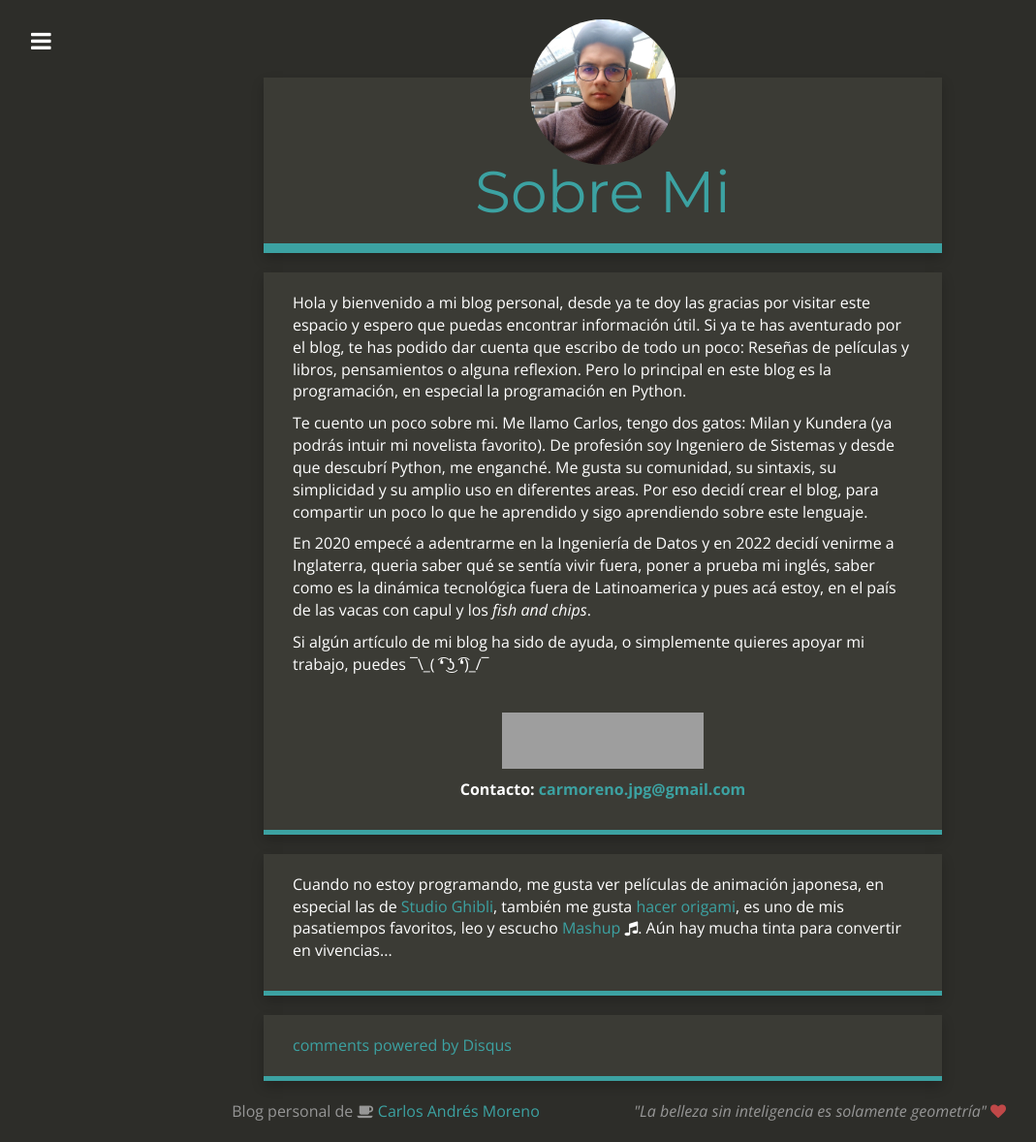
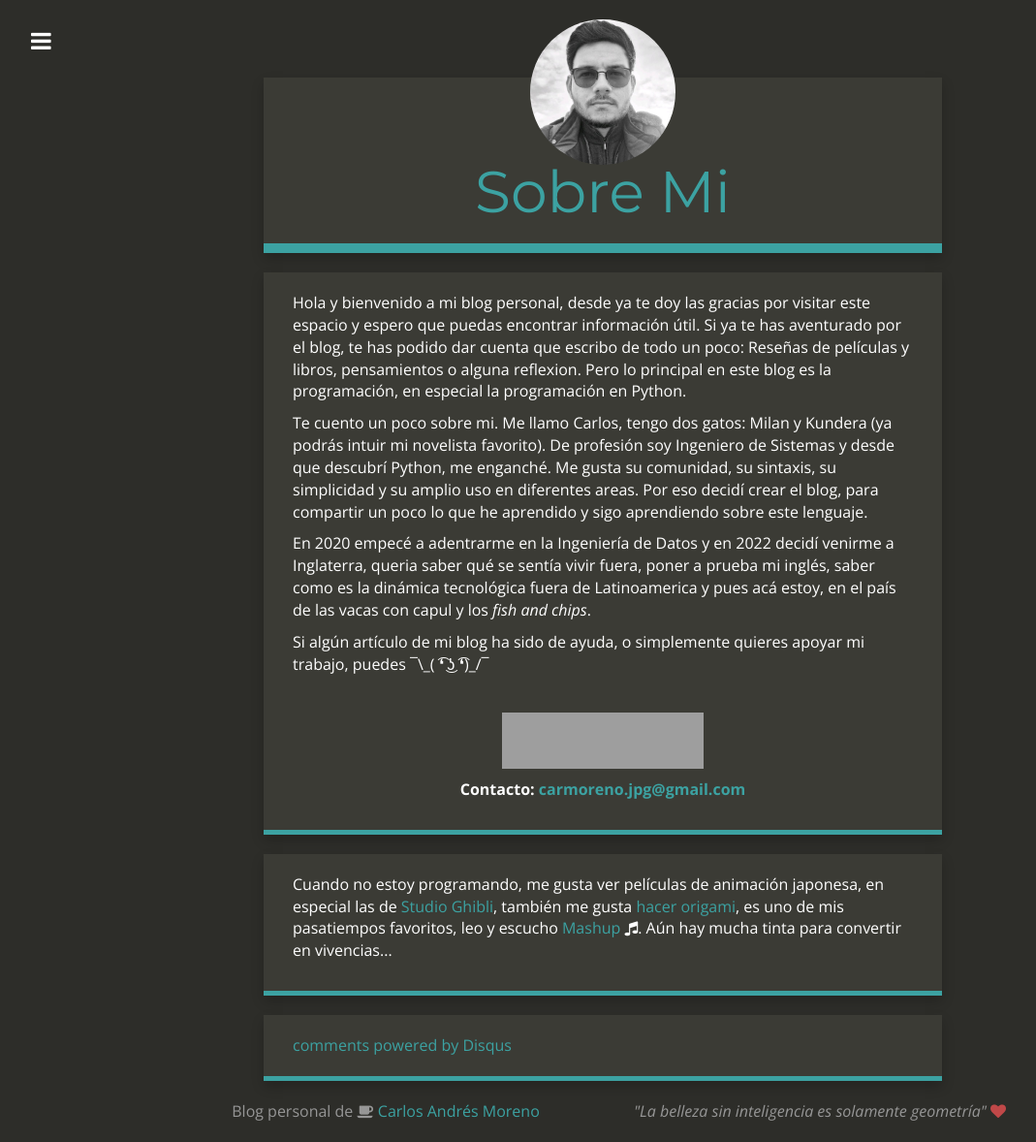
Before and after one commit to CarMoreno/carmoreno.github.io, a Jekyll site: the page about/index.html, which Jekyll copies as it is, in a window 1280 px wide. Shown: the whole page at 97% size, without its empty margins (18-1087 px from the left). Built offline with Jekyll 4.4.1, drawn with Linux system fonts in a browser that asks for light colours; nearby versions of some CDN libraries; comment, search, counter and statistics services are not loaded; grey boxes are pictures that could not be loaded.

Commit message:
Update index.html

```diff
--- a/about/index.html
+++ b/about/index.html
@@ -76,7 +76,7 @@
         <div class="col-md-12 main content-panel">
 
           <div class="gravatar">
-              <img src="../images/avatar4.jpg" class="img-circle about-image" height="150" width="150" alt="Carlos Moreno" />
+              <img src="../images/avatar_5.jpeg" class="img-circle about-image" height="150" width="150" alt="Carlos Moreno" />
           </div>
 
           <h1 class="header author-header" itemprop="headline">Sobre Mi</h1>
```
